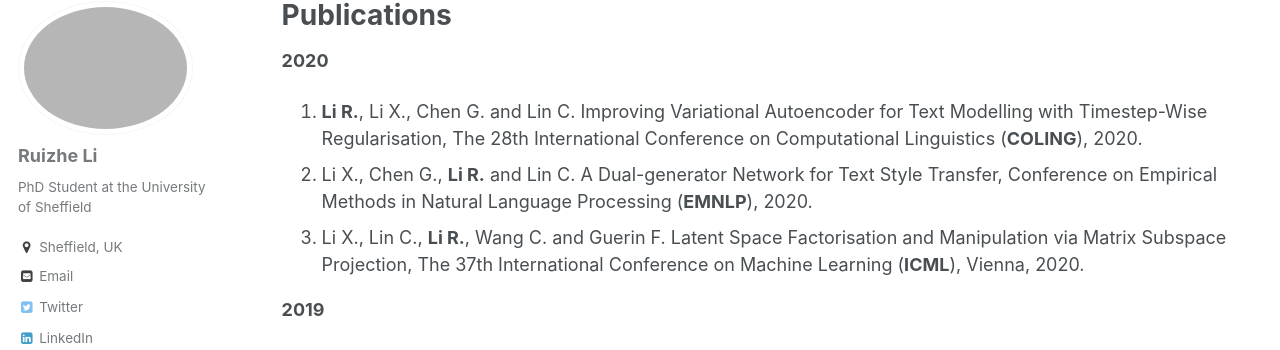
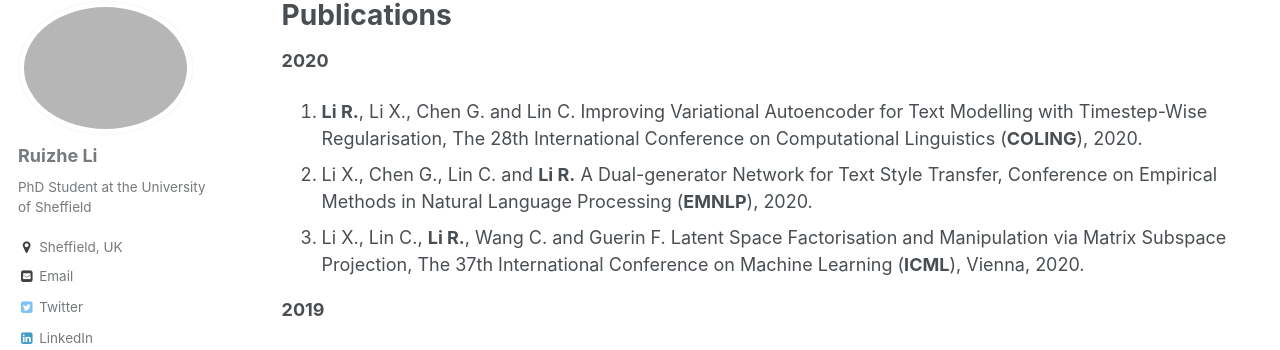
Before and after one commit to ruizheliUOA/ruizheliUOA.github.io, a Jekyll site: the page built from _pages/publications.md, in a window 1280 px wide and 1074 px high. Shown: the part 117-467 px from the top of the window. Built offline with Jekyll 4.4.1, drawn with Linux system fonts in a browser that asks for light colours; some web fonts are replaced.

```diff
--- a/_pages/publications.md
+++ b/_pages/publications.md
@@ -13,7 +13,7 @@ author_profile: true
 
 **2020**
 1. **Li R.**, Li X., Chen G. and Lin C. Improving Variational Autoencoder for Text Modelling with Timestep-Wise Regularisation, The 28th International Conference on Computational Linguistics (**COLING**), 2020.
-2. Li X., Chen G., **Li R.** and Lin C. A Dual-generator Network for Text Style Transfer, Conference on Empirical Methods in Natural Language Processing (**EMNLP**), 2020.
+2. Li X., Chen G., Lin C. and **Li R.** A Dual-generator Network for Text Style Transfer, Conference on Empirical Methods in Natural Language Processing (**EMNLP**), 2020.
 3. Li X., Lin C., **Li R.**, Wang C. and Guerin F. Latent Space Factorisation and Manipulation via Matrix Subspace Projection, The 37th International Conference on Machine Learning (**ICML**), Vienna, 2020.
 
 **2019**
```
